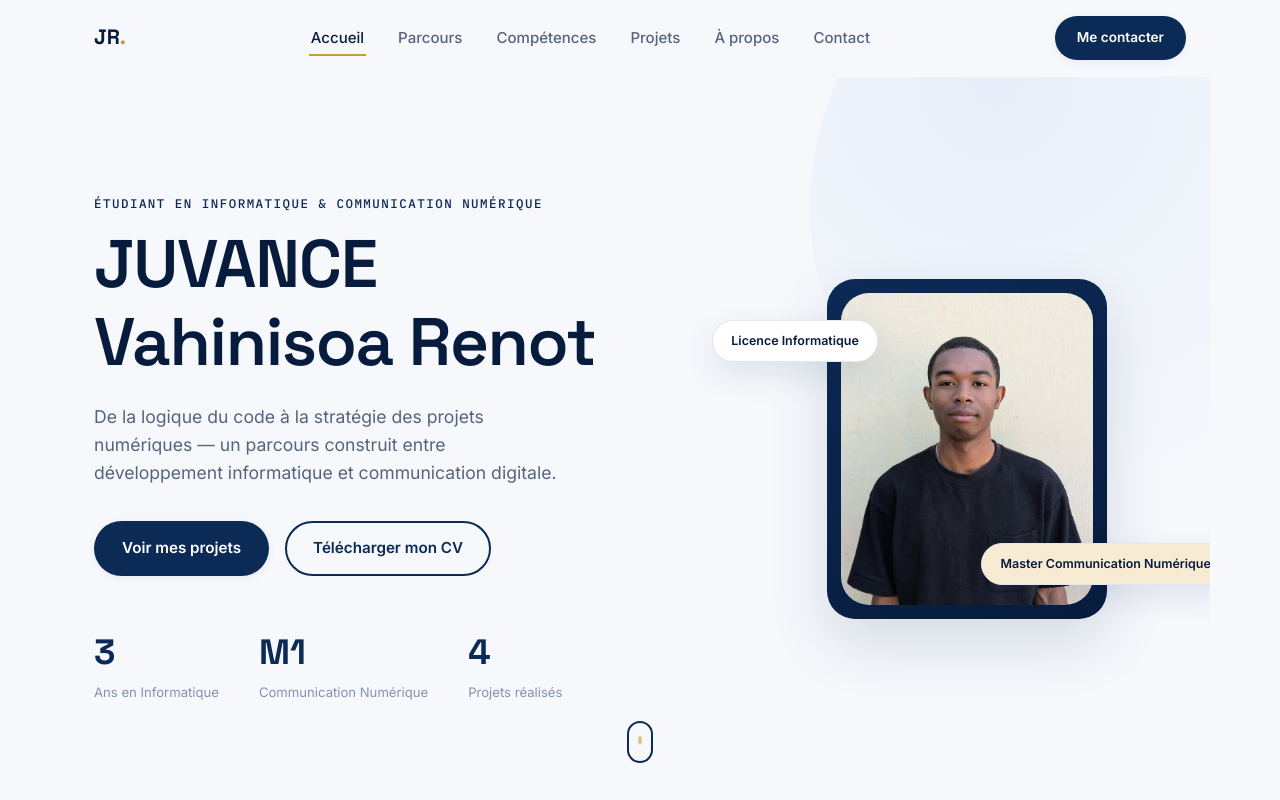
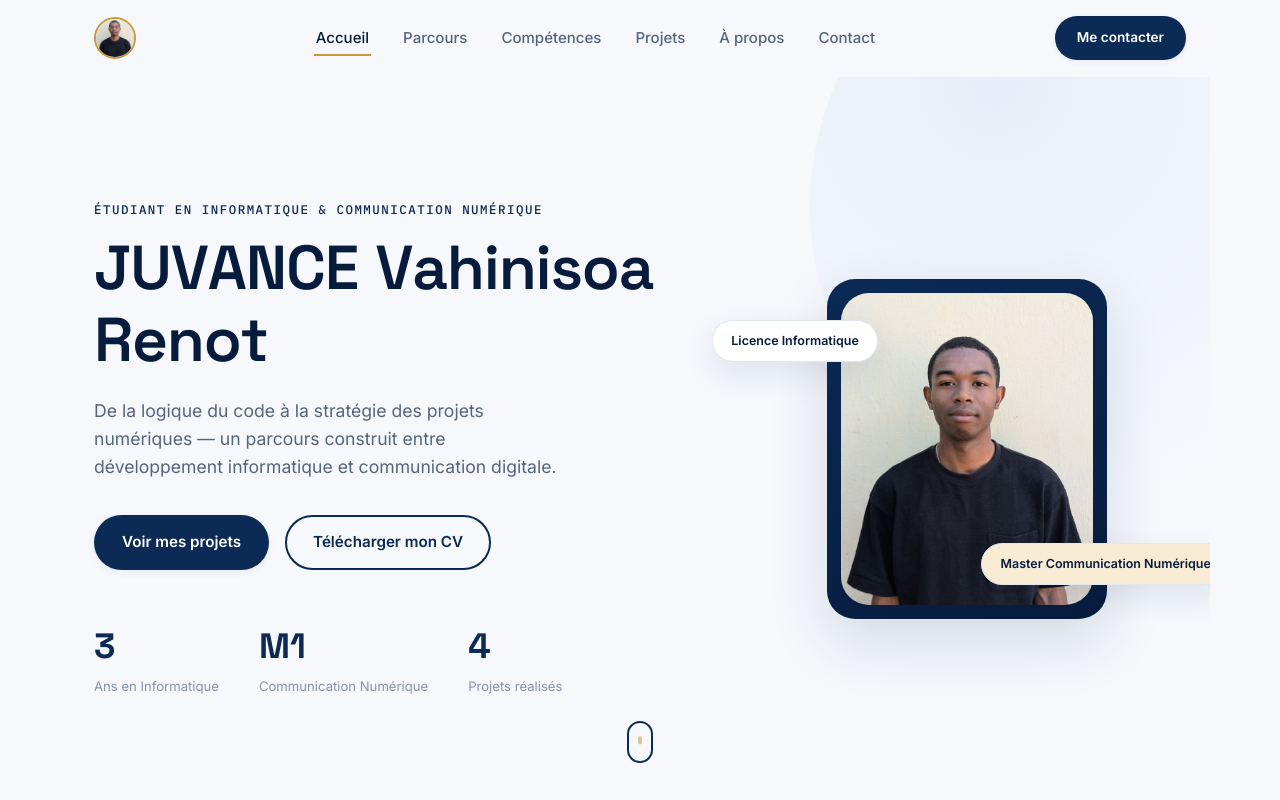
Before and after one commit to Juvance1703/portfolio, a plain HTML site: page index.html in a window 1280 px wide. Shown: the top 800 px of the page. Drawn offline with Linux system fonts and the light colour scheme.

Commit message:
finishing project

```diff
--- a/css/style.css
+++ b/css/style.css
@@ -70,6 +70,7 @@ h3{ font-size: 1.15rem; }
 
 @media (prefers-reduced-motion: reduce){
   *{ animation: none !important; transition: none !important; scroll-behavior: auto !important; }
+  .hero-title .letter{ opacity: 1 !important; transform: none !important; }
 }
 
 /* ==========================================================
@@ -137,12 +138,20 @@ h3{ font-size: 1.15rem; }
   gap: 24px;
 }
 .logo{
-  font-family: var(--font-display);
-  font-weight: 700;
-  font-size: 1.3rem;
-  color: var(--navy-deep);
+  display: flex;
+  align-items: center;
 }
-.logo-dot{ color: var(--gold); }
+.logo-photo{
+  width: 42px;
+  height: 42px;
+  border-radius: 50%;
+  object-fit: cover;
+  border: 2px solid var(--gold);
+  transition: transform 0.3s ease;
+}
+.logo-photo:hover{
+  transform: scale(1.08);
+}
 
 .main-nav{ display: flex; gap: 30px; flex: 1; justify-content: center; }
 .nav-link{
@@ -207,9 +216,23 @@ h3{ font-size: 1.15rem; }
   gap: 60px; align-items: center; width: 100%;
 }
 .hero-title{
-  font-size: clamp(2.6rem, 6vw, 4.2rem);
+  font-size: 62px;
   margin: 10px 0 22px;
   letter-spacing: -0.02em;
+}
+.hero-title .letter{
+  display: inline-block;
+  opacity: 0;
+  transform: translateY(-60px);
+  animation: letterDrop 0.6s cubic-bezier(0.22, 1, 0.36, 1) forwards;
+}
+.hero-title .letter.letter-space{
+  width: 0.28em;
+}
+@keyframes letterDrop{
+  0%{ opacity: 0; transform: translateY(-60px); }
+  60%{ opacity: 1; }
+  100%{ opacity: 1; transform: translateY(0); }
 }
 .hero-subtitle{
   color: var(--text-muted); font-size: 1.1rem; max-width: 480px; margin-bottom: 34px;
--- a/index.html
+++ b/index.html
@@ -21,7 +21,9 @@
 <!-- ============ HEADER / NAVIGATION ============ -->
 <header class="site-header" id="siteHeader">
   <div class="header-inner">
-    <a href="#accueil" class="logo">JR<span class="logo-dot">.</span></a>
+    <a href="#accueil" class="logo">
+      <img src="assets/photo.jpg" alt="Juvance Renot" class="logo-photo">
+    </a>
 
     <nav class="main-nav" id="mainNav">
       <a href="#accueil" class="nav-link active">Accueil</a>
--- a/js/script.js
+++ b/js/script.js
@@ -1,4 +1,21 @@
 document.addEventListener('DOMContentLoaded', () => {
+
+  /* ---------- Animation du nom lettre par lettre (au chargement) ---------- */
+  const heroTitle = document.querySelector('.hero-title');
+  if (heroTitle){
+    const fullText = heroTitle.textContent;
+    heroTitle.textContent = '';
+    heroTitle.setAttribute('aria-label', fullText);
+
+    [...fullText].forEach((char, i) => {
+      const letterSpan = document.createElement('span');
+      letterSpan.className = 'letter' + (char === ' ' ? ' letter-space' : '');
+      letterSpan.textContent = char === ' ' ? '\u00A0' : char;
+      letterSpan.style.animationDelay = (i * 0.045) + 's';
+      letterSpan.setAttribute('aria-hidden', 'true');
+      heroTitle.appendChild(letterSpan);
+    });
+  }
 
   /* ---------- Année automatique dans le footer ---------- */
   const yearEl = document.getElementById('year');
```
